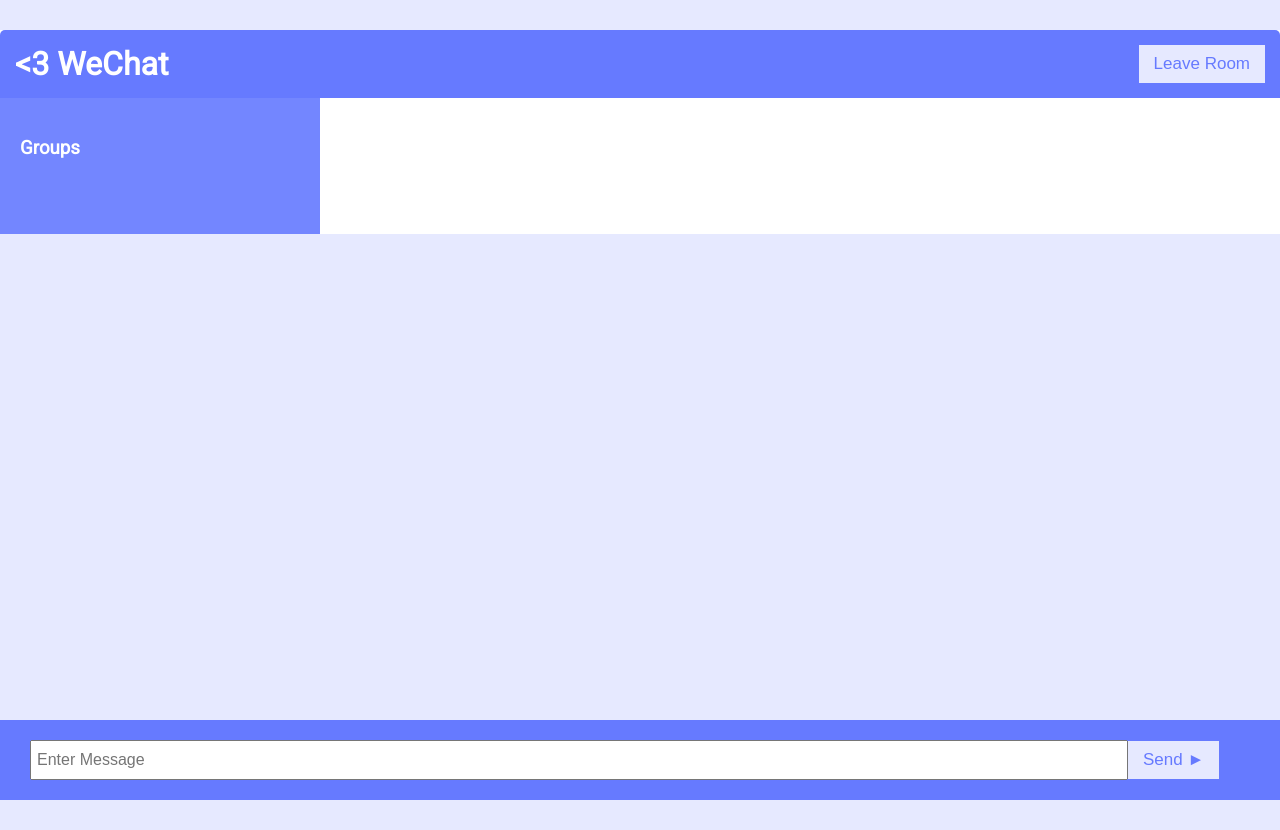
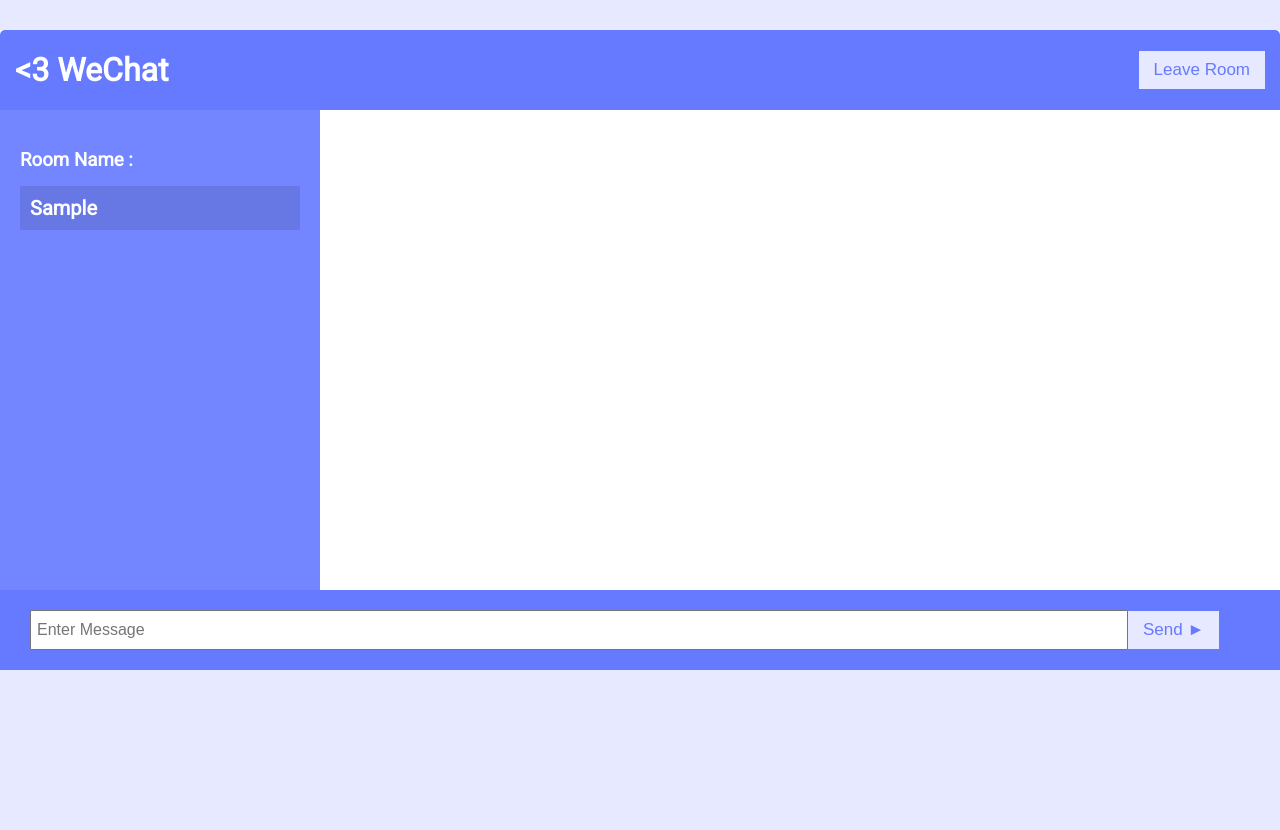
Before and after one commit to HrushikeshKoppula/WeChat, a React (Create React App) app in the folder client/: page / in a window 1280 px wide. Both pictures are taken after typing "Sample", "Sample" into the empty fields and a click on the input "Join Room". After the commit the page ends 800 px from the top, so only its background shows below. Built offline with nearby package versions, Linux system fonts and the light colour scheme; no server answers; the HTML template or start-up script is replaced by a standard one.

Commit message:
added room name and grid properties

```diff
--- a/client/src/App.js
+++ b/client/src/App.js
@@ -103,8 +103,9 @@ function App() {
         </header>
         <main className="chat-main">
           <div className="chat-sidebar">
-            <i class='fas fa-users'></i>
-            <h3>Groups</h3>
+            <i>&#xf0c0;</i>
+            <h3>Room Name :</h3>
+            <h2 id>{roomid}</h2>
             <ul id="rooms" />
           </div>
           <div className="chat-messages">
--- a/client/src/index.css
+++ b/client/src/index.css
@@ -18,8 +18,6 @@ body {
     font-family: 'Roboto', sans-serif;
     font-size: 16px;
     background: var(--light-color);
-    /* margin: 20px; */
-    height: 100vh;
 }
 
 ul {
@@ -42,13 +40,9 @@ a {
 /* Chat Page */
 
 .chat {
+    display: grid;
+    grid-template-rows: 1fr 6fr 1fr;
     width: 100%;
-    /* height:100%;
-    height: 100vh;
-    position: absolute;
-    top: 111px;
-    bottom: 0px;  */
-    /* max-width: 1100px; */
     background: #fff;
     margin: 30px auto;
     overflow: hidden;
@@ -67,7 +61,7 @@ a {
 
 .chat-main {
     display: grid;
-    grid-template-columns: 1fr 3fr;
+    grid-template-columns: 1fr 3fr ;
 }
 
 .chat-sidebar {
@@ -141,8 +135,6 @@ a {
 .chatbox {
     padding: 20px 30px;
     background-color: var(--dark-color-a);
-    position: fixed;
-    bottom: 0;
     width: 100%;
 }
 
```
